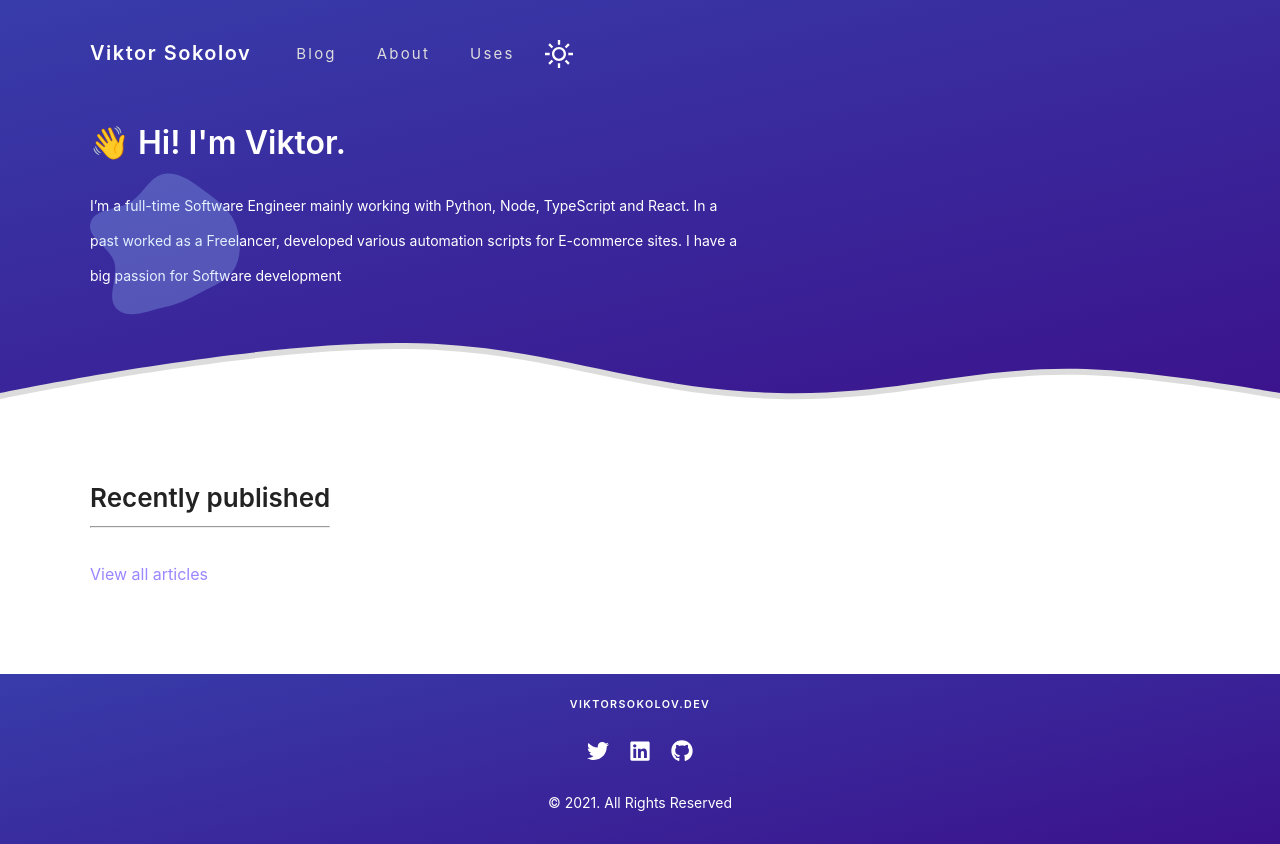
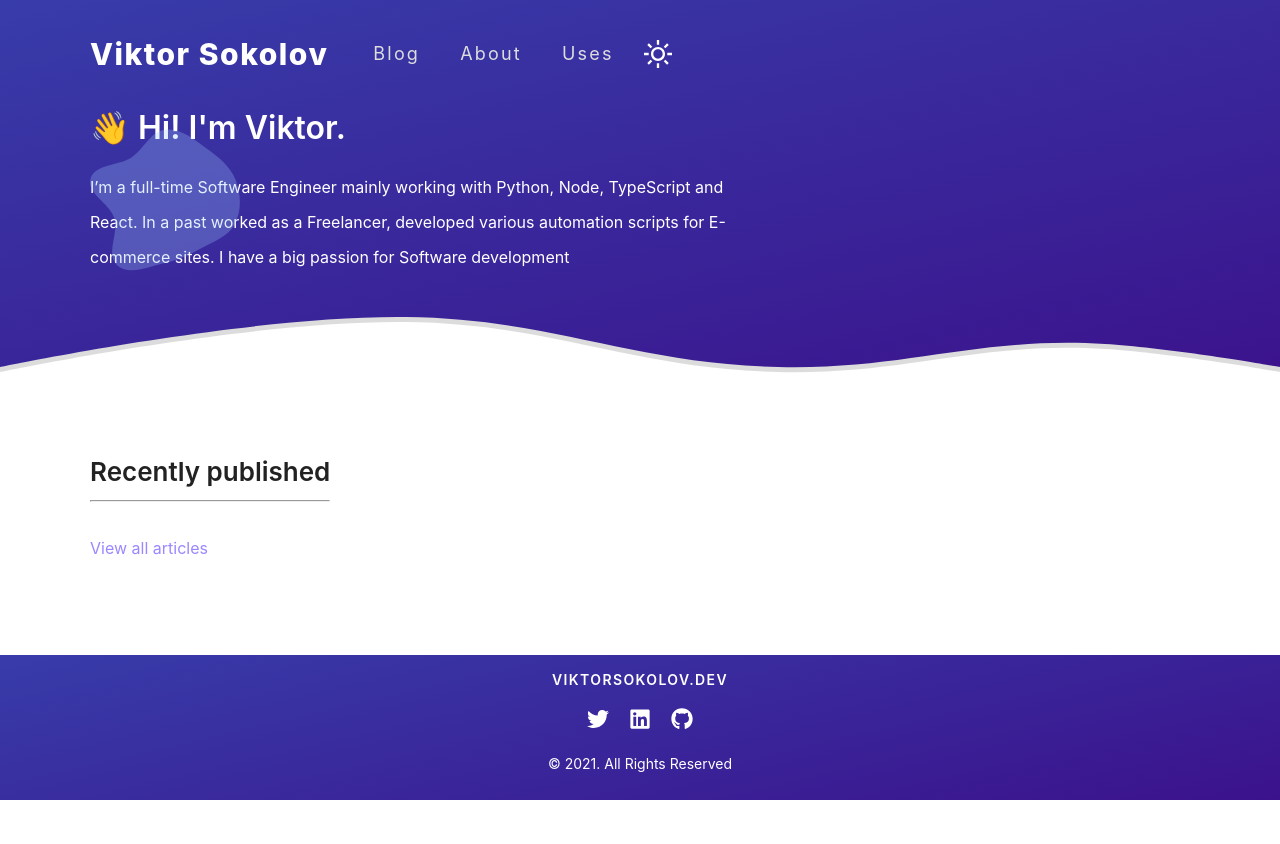
Before and after one commit to victory-sokolov/victorysokolov-gatsby, a Gatsby site: page / in a window 1280 px wide. After the commit the page ends 800 px from the top, so only its background shows below. Built offline with nearby package versions, Linux system fonts and the light colour scheme; Gatsby itself is replaced by a stand-in of ours.

Commit message:
update styles and accessibility

```diff
--- a/src/components/Comments.tsx
+++ b/src/components/Comments.tsx
@@ -3,7 +3,7 @@ import styled from 'styled-components';
 
 const CommentSection = styled.div`
   h2 {
-    border-bottom: 3px solid var(--mode);
+    border-bottom: 2px solid var(--mode);
     padding-bottom: .8rem;
   }
 `
--- a/src/components/Footer.tsx
+++ b/src/components/Footer.tsx
@@ -9,15 +9,16 @@ const FooterStyles = styled.footer`
   background: var(--primary-color);
   color: #fff;
   text-align: center;
-  font-size: 2rem;
   margin-top: 6rem;
 
   .footer-content {
-    padding: 1.6rem;
+    padding: 1rem;
     a {
       color: #fff;
       text-transform: uppercase;
       letter-spacing: 1.4px;
+      font-weight: 600;
+      font-size: 1.4rem;
     }
   }
 `
@@ -27,8 +28,8 @@ export const Footer: React.FC = () => {
     <FooterStyles>
       <ContainerStyle>
         <div className="footer-content">
-          <Link to="/">
-            <h6>ViktorSokolov.dev</h6>
+          <Link to="/" aria-label="Home">
+            ViktorSokolov.dev
           </Link>
           <SocialMedia color="white" />
           <p>&copy; {new Date().getFullYear()}. All Rights Reserved</p>
--- a/src/components/Header.tsx
+++ b/src/components/Header.tsx
@@ -10,7 +10,7 @@ import { useLocation } from "@reach/router"
 
 const HeaderStyles = styled.header`
   background: var(--header);
-  min-height: 20rem;
+  min-height: 18rem;
   position: sticky;
   top: 0;
   left: 0;
@@ -36,19 +36,17 @@ const HeaderStyles = styled.header`
   }
 
   .wave {
-    bottom: -0.6rem;
+    bottom: -0.5rem;
     transition: all 0.5s linear;
     fill: var(--body);
   }
 
   h1 {
-    position: relative;
-    bottom: .5rem;
     a {
-      font-weight: 600;
+      font-weight: 800;
       color: white;
       letter-spacing: 1.5px;
-      font-size: 2rem;
+      font-size: 3rem;
 
       &:hover > span:first-child {
         animation: moveTextRight 1s;
@@ -71,10 +69,19 @@ const HeaderStyles = styled.header`
   }
 
   @media ${props => props.theme.t.breakpoints.mobile} {
-    min-height: 19rem;
+    min-height: 10rem;
 
     .heading-content {
       padding-top: 1rem;
+    }
+
+    h1 a {
+      font-size: 2.4rem;
+    }
+
+    .wave,
+    .wave-bottom {
+      display: none;
     }
   }
 `
--- a/src/components/Hero.tsx
+++ b/src/components/Hero.tsx
@@ -6,15 +6,13 @@ const HeroStyles = styled.section`
   max-width: 65rem;
   color: #fff;
   position: relative;
-    top: 4rem;
-    font-size: 1.6rem;
-    padding-bottom: 15rem;
+  padding: 2rem 0 10rem;
 
   p {
     line-height: 3.5rem;
-
+    font-size: 1.6rem;
     &:before {
-            content: '';
+      content: "";
       height: 15rem;
       width: 15rem;
       background-image: url(${Blob});
@@ -25,14 +23,22 @@ const HeroStyles = styled.section`
     }
   }
 
-`;
+  @media ${props => props.theme.t.breakpoints.mobile} {
+    padding: 2rem 0;
+  }
+`
 
 const Hero: React.FC = () => {
 
     return (
       <HeroStyles>
-            <h1>👋 Hi! I'm Viktor.</h1>
-            <p>I’m a full-time Software Engineer mainly working with Python, Node, TypeScript and React. In a past worked as a Freelancer, developed various automation scripts for E-commerce sites. I have a big passion for Software development</p>
+        <h1 itemProp="headline">👋 Hi! I'm Viktor.</h1>
+        <p>
+          I’m a full-time Software Engineer mainly working with Python, Node,
+          TypeScript and React. In a past worked as a Freelancer, developed
+          various automation scripts for E-commerce sites. I have a big passion
+          for Software development
+        </p>
       </HeroStyles>
     )
 }
--- a/src/components/Nav.tsx
+++ b/src/components/Nav.tsx
@@ -80,7 +80,7 @@ const LinkItem = styled.li`
 `
 
 const Link = styled(GatsbyLink)`
-  font-size: 1.5rem;
+  font-size: 1.8rem;
   letter-spacing: 2.2px;
   padding: 1.4rem 0;
   margin: 0 2rem;
--- a/src/components/PostCard.tsx
+++ b/src/components/PostCard.tsx
@@ -45,7 +45,7 @@ const Card = styled.article`
 export const PostCard: React.FC<any> = ({ title, date, slug, excerpt, image, readTime }) => {
   return (
     <Card>
-      <Link to={slug}>
+      <Link to={slug} aria-label={title}>
         <FeatureImage image={image} alt={title}/>
         <header>
           <h3 className="post-title">{title}</h3>
--- a/src/components/SocialMedias.tsx
+++ b/src/components/SocialMedias.tsx
@@ -39,8 +39,9 @@ const SocialMedia: React.FC<{color: string}> = ({ color }) => {
             href={meta.social.twitter}
             target="_blank"
             rel="noopener noreferrer"
+            aria-label="Twitter"
           >
-            <FaTwitter color={color} size={22}/>
+            <FaTwitter color={color} size={22} />
           </a>
         </li>
         <li>
@@ -48,8 +49,9 @@ const SocialMedia: React.FC<{color: string}> = ({ color }) => {
             href={meta.social.linkedin}
             target="_blank"
             rel="noopener noreferrer"
+            aria-label="LinkedIn"
           >
-            <FaLinkedin color={color} size={22}/>
+            <FaLinkedin color={color} size={22} />
           </a>
         </li>
         <li>
@@ -57,8 +59,9 @@ const SocialMedia: React.FC<{color: string}> = ({ color }) => {
             href={meta.social.github}
             target="_blank"
             rel="noopener noreferrer"
+            aria-label="GitHub"
           >
-            <FaGithub color={color} size={22}/>
+            <FaGithub color={color} size={22} />
           </a>
         </li>
       </ul>
--- a/src/components/Toggle.tsx
+++ b/src/components/Toggle.tsx
@@ -37,6 +37,5 @@ export const Toggle: React.FC = () => {
   const { theme, toggleTheme } = useContext(ThemeContext);
   const icon =
     theme === "light" ? <HiMoon /> : <CgSun />
-
-  return <ToggleButton onClick={toggleTheme}>{icon}</ToggleButton>
+  return <ToggleButton aria-label="Switch color mode" onClick={toggleTheme}>{icon}</ToggleButton>
 }
--- a/src/components/seo/index.tsx
+++ b/src/components/seo/index.tsx
@@ -36,7 +36,12 @@ export default function Seo({ title, description, slug, ogImage, keywords }: Seo
   const ogImgSrc = `${meta.siteUrl}${ogImage?.images?.fallback?.src}`
 
   return (
-    <Helmet>
+    //@ts-ignore
+    <Helmet
+      htmlAttributes={{
+        lang: "en"
+      }}
+    >
       <title>{`${meta.title} | ${title}`}</title>
       <meta name="title" content={title || meta.title} />
       <meta name="description" content={description || meta.description} />
```
Lines whose indentation alone changed are shown as unchanged.
